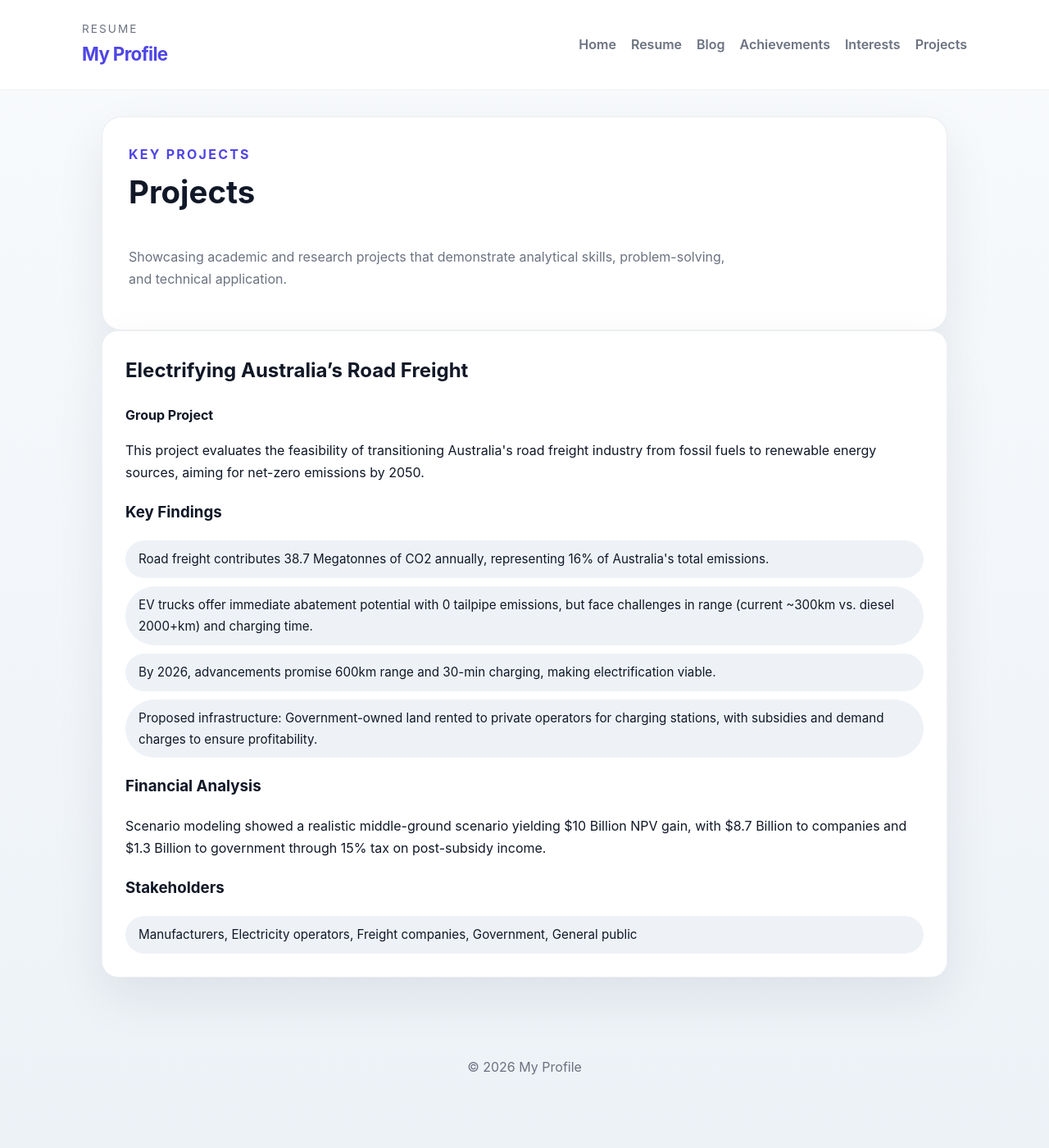
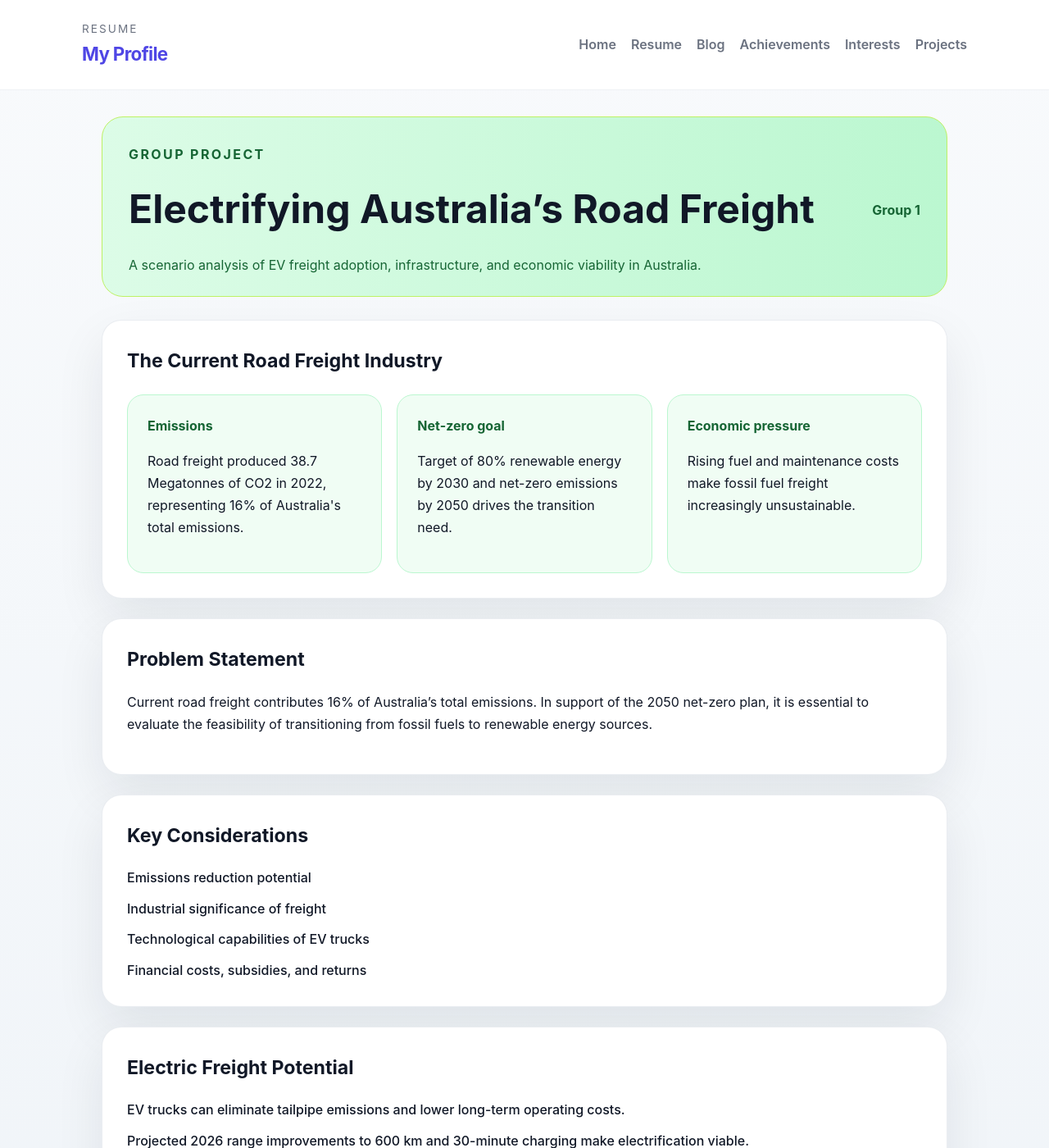
Before and after one commit to MartinKalories/manavkalra, a Jekyll site: the page built from projects/index.md, in a window 1280 px wide and 1400 px high. Shown: the whole window at 82% size. Built offline with Jekyll 4.4.1, drawn with Linux system fonts in a browser that asks for light colours; some of the changed text lies outside the part shown.

Commit message:
Match project page style to presentation format

```diff
--- a/assets/css/style.css
+++ b/assets/css/style.css
@@ -229,6 +229,100 @@ main {
   font-size: 0.95rem;
 }
 
+.project-page {
+  padding-top: 0;
+}
+
+.project-banner {
+  background: linear-gradient(90deg, #dcfce7 0%, #bbf7d0 100%);
+  border: 1px solid #bef264;
+  border-radius: 26px;
+  padding: 32px 32px 24px;
+  margin-bottom: 28px;
+  display: grid;
+  grid-template-columns: 1fr auto;
+  gap: 24px;
+  align-items: center;
+}
+
+.project-tag {
+  margin: 0 0 12px;
+  color: #166534;
+  font-weight: 700;
+  letter-spacing: 0.15em;
+  text-transform: uppercase;
+}
+
+.project-banner h1 {
+  margin: 0;
+  font-size: clamp(2.2rem, 4vw, 3rem);
+}
+
+.project-subtitle {
+  margin: 14px 0 0;
+  color: #166534;
+  max-width: 760px;
+}
+
+.project-meta {
+  text-align: right;
+}
+
+.project-meta p {
+  margin: 0;
+  color: #166534;
+  font-weight: 700;
+}
+
+.project-block {
+  background: var(--surface);
+  border: 1px solid rgba(148, 163, 184, 0.2);
+  border-radius: 24px;
+  padding: 30px;
+  margin-bottom: 24px;
+  box-shadow: var(--shadow);
+}
+
+.project-block h2 {
+  margin-top: 0;
+  font-size: 1.45rem;
+}
+
+.project-grid {
+  display: grid;
+  gap: 18px;
+  grid-template-columns: repeat(auto-fit, minmax(240px, 1fr));
+  margin-top: 20px;
+}
+
+.project-card {
+  background: #f0fdf4;
+  border-radius: 20px;
+  padding: 24px;
+  border: 1px solid #bbf7d0;
+}
+
+.project-card-heading {
+  margin: 0 0 12px;
+  font-weight: 700;
+  color: #166534;
+}
+
+.project-list {
+  list-style: none;
+  padding: 0;
+  margin: 18px 0 0;
+  display: grid;
+  gap: 12px;
+}
+
+.project-list li {
+  padding-left: 0;
+  color: var(--text);
+  line-height: 1.6;
+  font-weight: 500;
+}
+
 footer {
   text-align: center;
   color: var(--muted);
--- a/projects/index.md
+++ b/projects/index.md
@@ -3,27 +3,80 @@ layout: default
 title: Projects
 ---
 
-<section class="page-intro">
-  <p style="margin:0; color:#4f46e5; font-weight:700; letter-spacing:0.14em; text-transform:uppercase;">Key projects</p>
-  <h1>Projects</h1>
-  <p>Showcasing academic and research projects that demonstrate analytical skills, problem-solving, and technical application.</p>
+<section class="project-page">
+  <div class="project-banner">
+    <div>
+      <p class="project-tag">Group Project</p>
+      <h1>Electrifying Australia’s Road Freight</h1>
+      <p class="project-subtitle">A scenario analysis of EV freight adoption, infrastructure, and economic viability in Australia.</p>
+    </div>
+    <div class="project-meta">
+      <p>Group 1</p>
+    </div>
+  </div>
+
+  <section class="project-block">
+    <h2>The Current Road Freight Industry</h2>
+    <div class="project-grid">
+      <div class="project-card">
+        <p class="project-card-heading">Emissions</p>
+        <p>Road freight produced 38.7 Megatonnes of CO2 in 2022, representing 16% of Australia's total emissions.</p>
+      </div>
+      <div class="project-card">
+        <p class="project-card-heading">Net-zero goal</p>
+        <p>Target of 80% renewable energy by 2030 and net-zero emissions by 2050 drives the transition need.</p>
+      </div>
+      <div class="project-card">
+        <p class="project-card-heading">Economic pressure</p>
+        <p>Rising fuel and maintenance costs make fossil fuel freight increasingly unsustainable.</p>
+      </div>
+    </div>
+  </section>
+
+  <section class="project-block">
+    <h2>Problem Statement</h2>
+    <p>Current road freight contributes 16% of Australia’s total emissions. In support of the 2050 net-zero plan, it is essential to evaluate the feasibility of transitioning from fossil fuels to renewable energy sources.</p>
+  </section>
+
+  <section class="project-block">
+    <h2>Key Considerations</h2>
+    <ul class="project-list">
+      <li>Emissions reduction potential</li>
+      <li>Industrial significance of freight</li>
+      <li>Technological capabilities of EV trucks</li>
+      <li>Financial costs, subsidies, and returns</li>
+    </ul>
+  </section>
+
+  <section class="project-block">
+    <h2>Electric Freight Potential</h2>
+    <ul class="project-list">
+      <li>EV trucks can eliminate tailpipe emissions and lower long-term operating costs.</li>
+      <li>Projected 2026 range improvements to 600 km and 30-minute charging make electrification viable.</li>
+      <li>Battery and steel production advances support lower lifecycle emissions.</li>
+    </ul>
+  </section>
+
+  <section class="project-block">
+    <h2>Infrastructure Strategy</h2>
+    <p>We recommend government-owned land leased to private operators for charging stations, with temporary subsidies and a demand-charge model to support early adoption while protecting freight efficiency.</p>
+  </section>
+
+  <section class="project-block">
+    <h2>Scenario Outcomes</h2>
+    <div class="project-grid">
+      <div class="project-card">
+        <p class="project-card-heading">Low return</p>
+        <p>Government-owned plants with low adoption and high demand charges result in an $8 Billion loss.</p>
+      </div>
+      <div class="project-card">
+        <p class="project-card-heading">High return</p>
+        <p>Private truck stops on government land with high adoption yield a $32 Billion gain.</p>
+      </div>
+      <div class="project-card">
+        <p class="project-card-heading">Recommended middle ground</p>
+        <p>Realistic adoption, government-owned land, and 15% post-subsidy tax deliver a $10 Billion gain.</p>
+      </div>
+    </div>
+  </section>
 </section>
-
-<section class="card">
-  <h2>Electrifying Australia’s Road Freight</h2>
-  <p><strong>Group Project</strong></p>
-  <p>This project evaluates the feasibility of transitioning Australia's road freight industry from fossil fuels to renewable energy sources, aiming for net-zero emissions by 2050.</p>
-  <h3>Key Findings</h3>
-  <ul class="skills-list">
-    <li>Road freight contributes 38.7 Megatonnes of CO2 annually, representing 16% of Australia's total emissions.</li>
-    <li>EV trucks offer immediate abatement potential with 0 tailpipe emissions, but face challenges in range (current ~300km vs. diesel 2000+km) and charging time.</li>
-    <li>By 2026, advancements promise 600km range and 30-min charging, making electrification viable.</li>
-    <li>Proposed infrastructure: Government-owned land rented to private operators for charging stations, with subsidies and demand charges to ensure profitability.</li>
-  </ul>
-  <h3>Financial Analysis</h3>
-  <p>Scenario modeling showed a realistic middle-ground scenario yielding $10 Billion NPV gain, with $8.7 Billion to companies and $1.3 Billion to government through 15% tax on post-subsidy income.</p>
-  <h3>Stakeholders</h3>
-  <ul class="skills-list">
-    <li>Manufacturers, Electricity operators, Freight companies, Government, General public</li>
-  </ul>
-</section>
```
